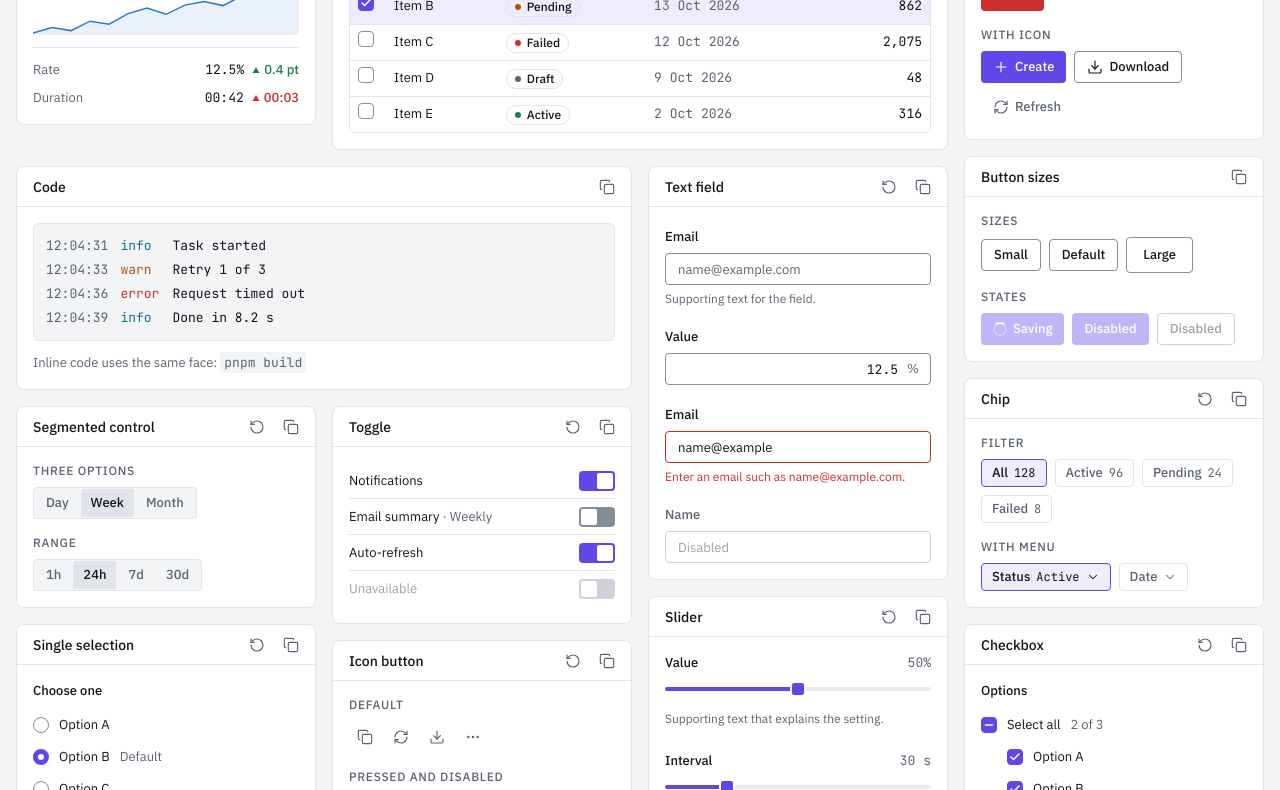
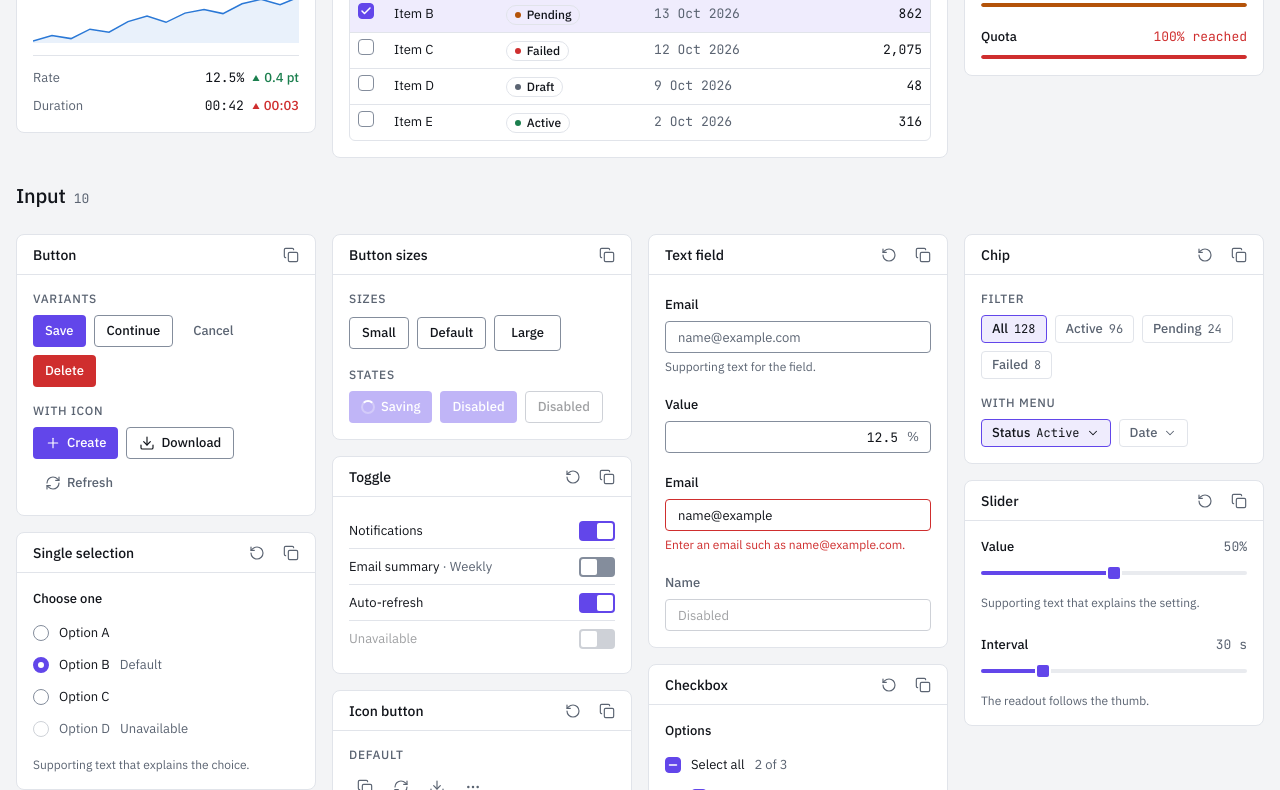
Before and after one commit to mrramdn/ledger, a website: page preview/index.html in a window 1280 px wide. Shown: the part 251-1041 px from the top of the page. Drawn offline with Linux system fonts and the light colour scheme.

Commit message:
fix: Ledger 0.2.1, the gallery grouped under category headings instead of filters

```diff
--- a/package.json
+++ b/package.json
@@ -1,6 +1,6 @@
 {
   "name": "ledger",
-  "version": "0.2.0",
+  "version": "0.2.1",
   "private": true,
   "description": "Ledger: a dense, dark-first design system for data-heavy product interfaces, for Tailwind CSS v4, DESIGN.md and Figma",
   "scripts": {
--- a/preview/index.html
+++ b/preview/index.html
@@ -32,15 +32,9 @@
       </div>
     </header>
 
-    <div class="mx-auto max-w-[1600px] px-4 pt-4">
-      <div id="filters" class="-mx-1 flex gap-2 overflow-x-auto p-1" role="group" aria-label="Filter components"></div>
-    </div>
-
-    <!-- A masonry sheet: 1px rows, and each card spans as many as it is tall, so cards keep their natural height. -->
-    <main
-      id="gallery"
-      class="mx-auto grid max-w-[1600px] auto-rows-[1px] grid-flow-dense grid-cols-1 gap-x-4 px-4 pt-4 sm:grid-cols-2 lg:grid-cols-3 xl:grid-cols-4"
-    ></main>
+    <!-- The cards in groups by category. Each group is a masonry: 1px rows, and each card spans as many as it is tall,
+         so cards keep their natural height. -->
+    <main id="gallery" class="mx-auto max-w-[1600px] px-4 pt-4"></main>
 
     <script>
       const icon = (paths, size = 16) =>
@@ -288,9 +282,9 @@
         },
       ];
 
-      const categories = ['Input', 'Data', 'Navigation', 'Status', 'Layout', 'Text'];
+      // Categories in the order they first appear in the list above.
+      const categories = [...new Set(components.map((c) => c.category))];
       const gallery = document.getElementById('gallery');
-      const filters = document.getElementById('filters');
       const theme = document.getElementById('theme');
 
       const syncDemo = (root) => {
@@ -303,24 +297,27 @@
       };
 
       theme.innerHTML = icons.theme;
-      document.getElementById('meta').textContent = `${components.length} components · 6 categories`;
-      const tally = (name) => (name === 'All' ? components.length : components.filter((c) => c.category === name).length);
-      filters.innerHTML = ['All', ...categories]
-        .map((name, i) => `<button type="button" aria-pressed="${i === 0}" class="${chip}">${name}<span class="${count}">${tally(name)}</span></button>`)
-        .join('');
-      gallery.innerHTML = components
-        .map(
-          (c, i) => `<article data-index="${i}" data-category="${c.category}" class="mb-4 flex flex-col self-start rounded-lg border border-border bg-card${c.span ? ' sm:col-span-2' : ''}">
+      document.getElementById('meta').textContent = `${components.length} components · ${categories.length} categories`;
+      const card = (c) => {
+        const i = components.indexOf(c);
+        return `<article data-index="${i}" data-category="${c.category}" class="mb-4 flex flex-col self-start rounded-lg border border-border bg-card${c.span ? ' sm:col-span-2' : ''}">
             <header class="flex h-10 shrink-0 items-center justify-between border-b border-border pr-2 pl-4">
-              <h2 class="type-title">${c.name}</h2>
+              <h3 class="type-title">${c.name}</h3>
               <div class="flex gap-0.5">
                 ${c.stateful ? `<button type="button" data-reset aria-label="Reset ${c.name}" class="${iconButton}">${icons.reset}</button>` : ''}
                 <button type="button" data-copy aria-label="Copy ${c.name} markup" class="${iconButton}">${icons.copy}</button>
               </div>
             </header>
             <div data-demo class="flex flex-col items-start p-4">${c.html}</div>
-          </article>`,
-        )
+          </article>`;
+      };
+      // A section title with the count, 24px above and below, then the group's cards.
+      gallery.innerHTML = categories
+        .map((name) => {
+          const group = components.filter((c) => c.category === name);
+          const id = `group-${name.toLowerCase()}`;
+          return `<section aria-labelledby="${id}"><h2 id="${id}" class="flex items-baseline gap-2 pt-2 pb-6 type-h2">${name}<span class="type-mono text-muted-foreground">${group.length}</span></h2><div class="grid auto-rows-[1px] grid-flow-dense grid-cols-1 gap-x-4 sm:grid-cols-2 lg:grid-cols-3 xl:grid-cols-4">${group.map(card).join('')}</div></section>`;
+        })
         .join('');
       syncDemo(gallery);
 
@@ -328,17 +325,9 @@
       // the cards' own size (fonts loading, a tab with more rows, a narrower column), never the window's height.
       const fit = (card) => (card.style.gridRowEnd = `span ${Math.ceil(card.getBoundingClientRect().height) + 16}`);
       const observer = new ResizeObserver((entries) => entries.forEach((entry) => fit(entry.target)));
-      for (const card of gallery.children) observer.observe(card);
+      for (const article of gallery.querySelectorAll('article[data-index]')) observer.observe(article);
 
       theme.addEventListener('click', () => document.documentElement.classList.toggle('dark'));
-
-      filters.addEventListener('click', (event) => {
-        const button = event.target.closest('button');
-        if (!button) return;
-        const name = button.firstChild.textContent;
-        for (const b of filters.children) b.setAttribute('aria-pressed', b === button);
-        for (const card of gallery.children) card.hidden = name !== 'All' && card.dataset.category !== name;
-      });
 
       gallery.addEventListener('input', (event) => syncDemo(event.target.closest('[data-demo]')));
 
```
Also changed, not shown: CHANGELOG.md, README.md, preview/preview.css.
